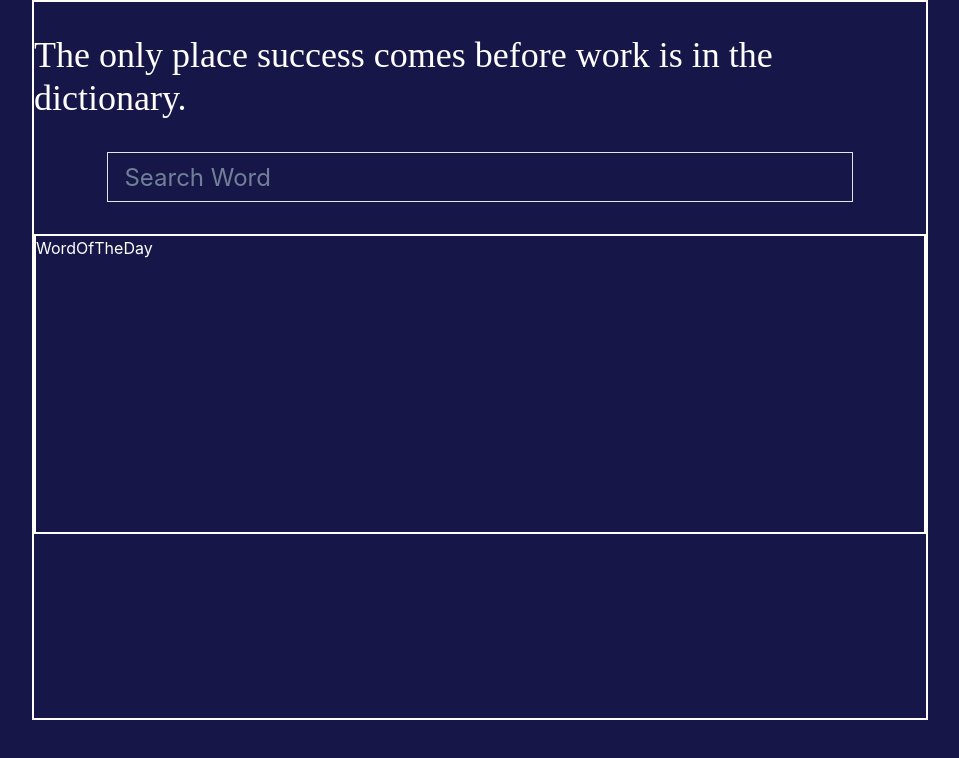
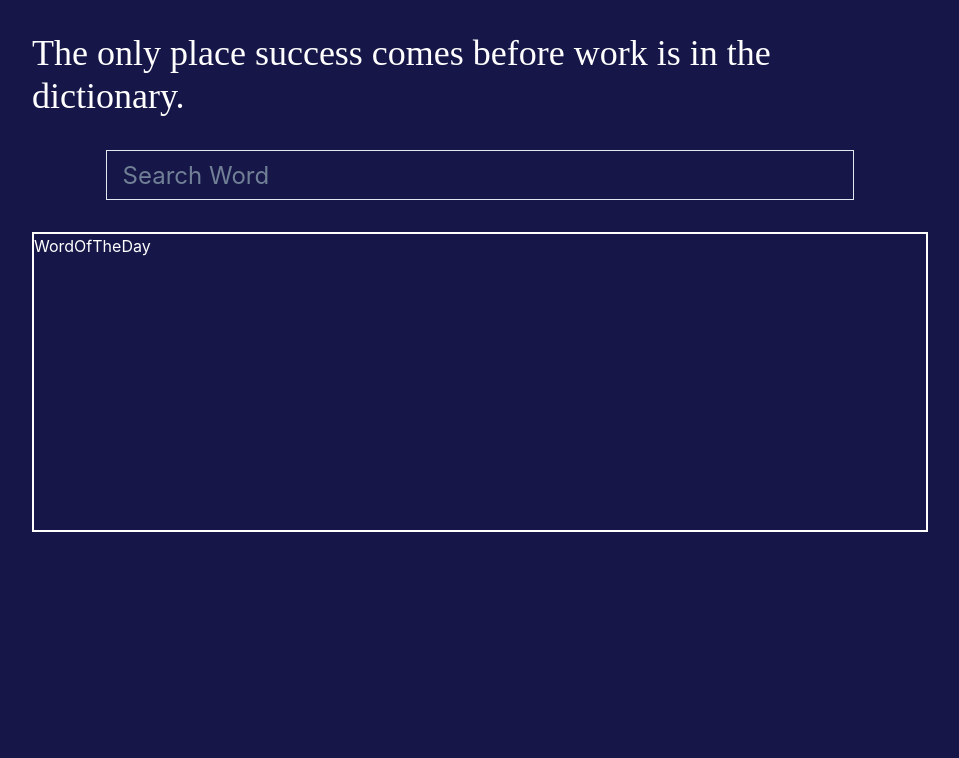
Before and after one commit to Mufadal03/mini-dictionary-app, a React (Create React App) app in the folder dictionary/: page / in a window 1280 px wide. Shown: the top 758 px of the page, without its empty margins (160-1119 px from the left). Built offline with nearby package versions, Linux system fonts and the light colour scheme; a web font is replaced by a local one.

Commit message:
Homepage

```diff
--- a/dictionary/src/Routes/Home.jsx
+++ b/dictionary/src/Routes/Home.jsx
@@ -1,14 +1,19 @@
 import { Box, Container, Flex, Heading } from '@chakra-ui/react'
 import React from 'react'
-import { useSelector } from 'react-redux'
+import { useEffect } from 'react'
+import { useDispatch, useSelector } from 'react-redux'
 import ResultContainer from '../Components/ResultContainer'
 import SearchBar from '../Components/SearchBar'
 import "../index.css"
+import { getWordOfTheDay } from '../redux/WordRedux/action'
 const Home = () => {
-
+    const dispatch = useDispatch()
+    useEffect(() => {
+        // dispatch(getWordOfTheDay()) working just uncomment it
+    },[])
     return (
         <Box minH="100vh" bgColor={"#161748"} color="white">
-            <Box w="70%" border={"2px solid white"} h="90vh" m="auto" pt="2rem" >
+            <Box w="70%" h="90vh" m="auto" pt="2rem" >
                 {/* Heading */}
                 <Flex justifyContent="center">
                     <Heading className='unbounded' fontWeight={"md"} fontFamily={'cursive'}> The only place success comes before work is in the dictionary.</Heading>
```
